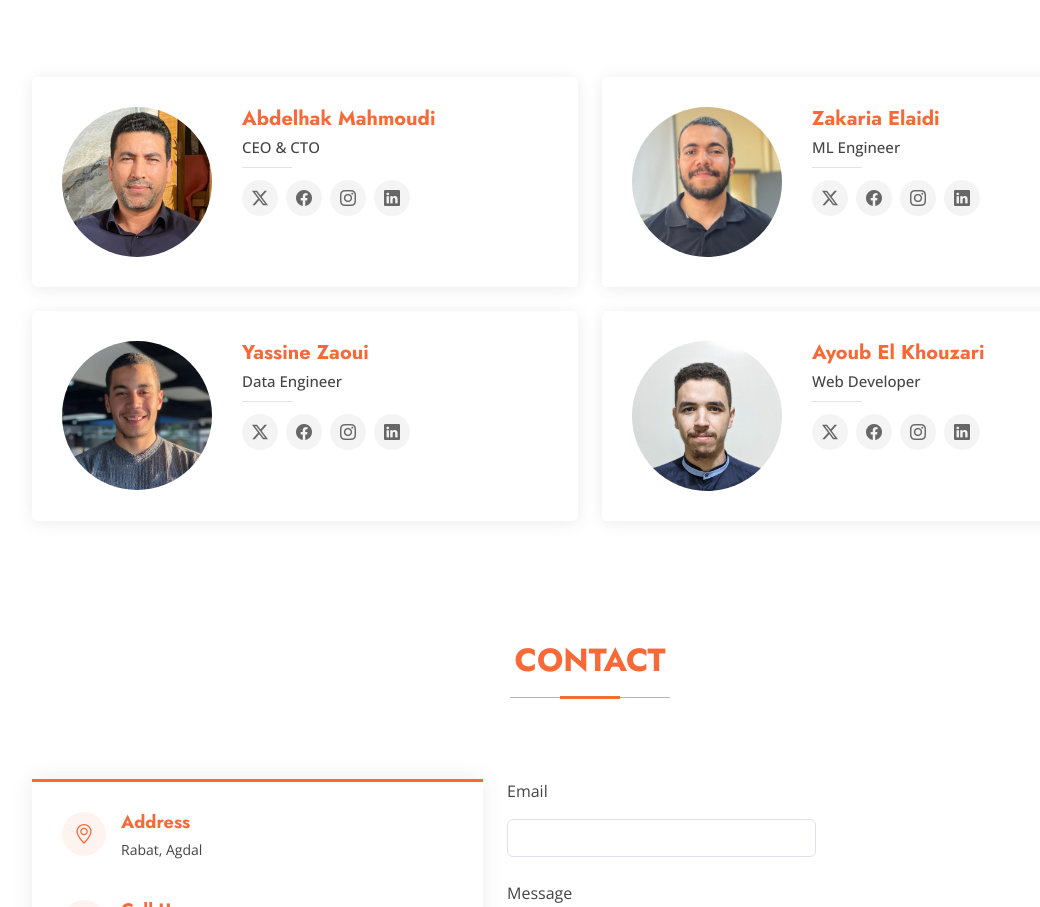
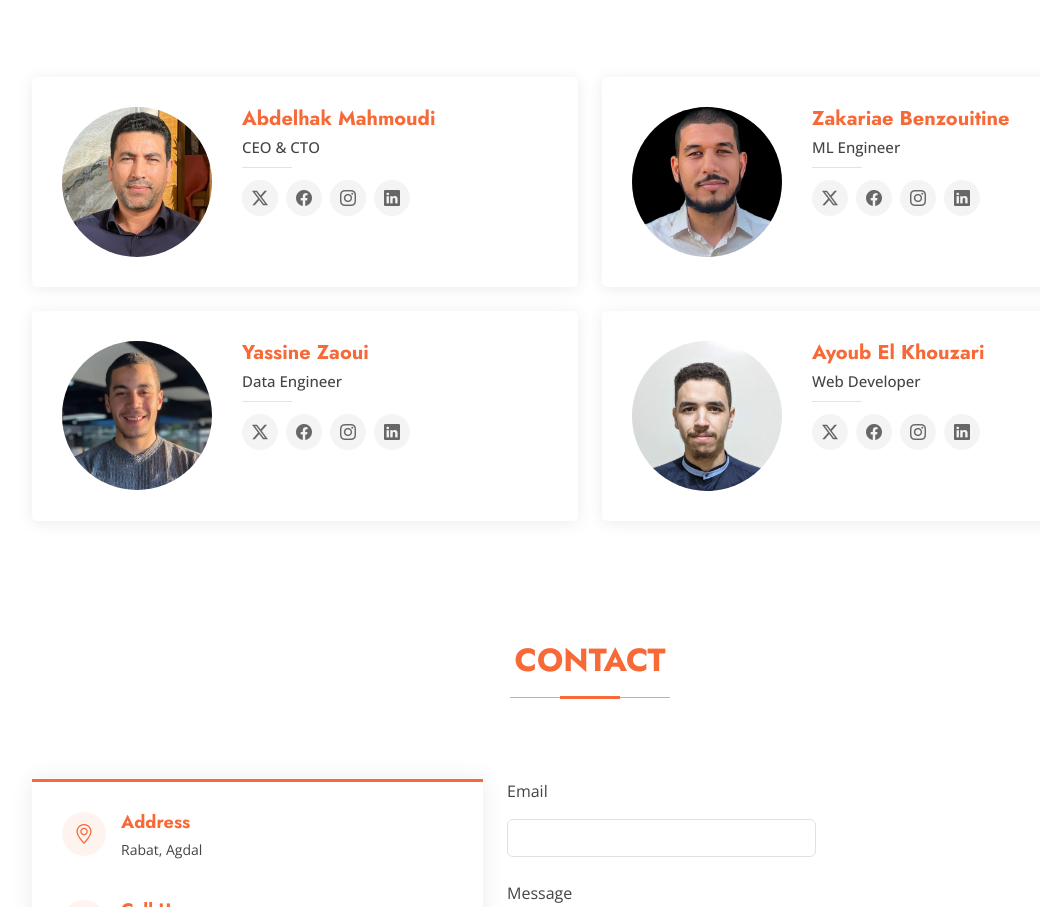
Before and after one commit to Alphastra/qwaze, a plain HTML site: page index.html in a window 1280 px wide. Shown: the part 1923-2830 px from the top of the page, without its empty margins (50-1090 px from the left). Drawn offline with nearby package versions, Linux system fonts and the light colour scheme.

Commit message:
add Benzouitine

```diff
--- a/index.html
+++ b/index.html
@@ -226,9 +226,9 @@
 
           <div class="col-lg-6" data-aos="fade-up" data-aos-delay="200">
             <div class="team-member d-flex align-items-start">
-              <div class="pic"><img src="assets/img/team/Zakaria.png" class="img-fluid" alt=""></div>
+              <div class="pic"><img src="assets/img/team/Zakariae.png" class="img-fluid" alt=""></div>
               <div class="member-info">
-                <h4>Zakaria Elaidi</h4>
+                <h4>Zakariae Benzouitine</h4>
                 <span>ML Engineer</span>
 
                 <div class="social">
```
Also changed, not shown: assets/img/team/Zakaria.png (deleted), assets/img/team/Zakariae.png (added), 1 other file.
